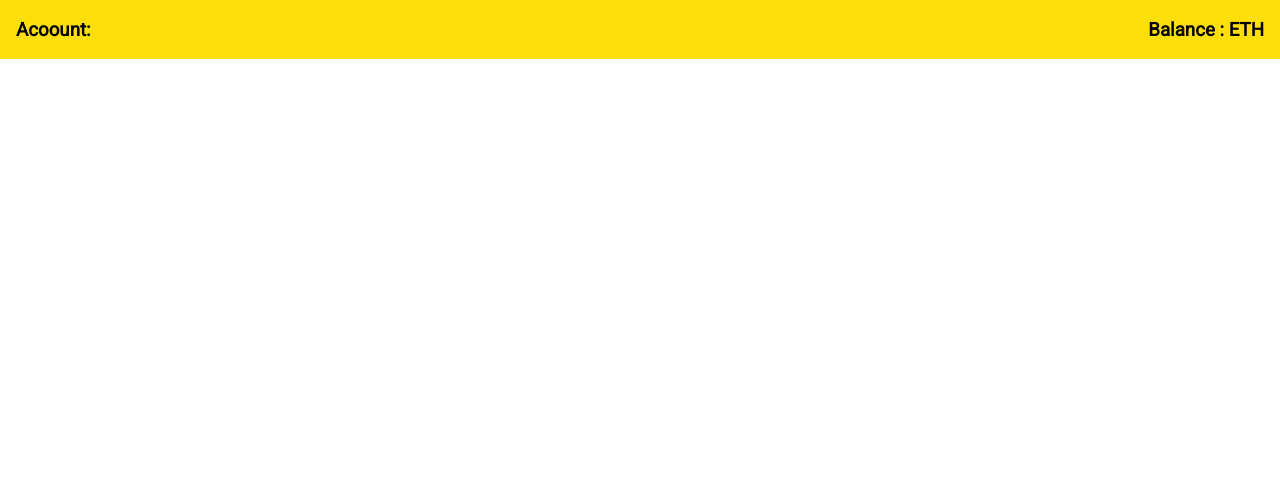
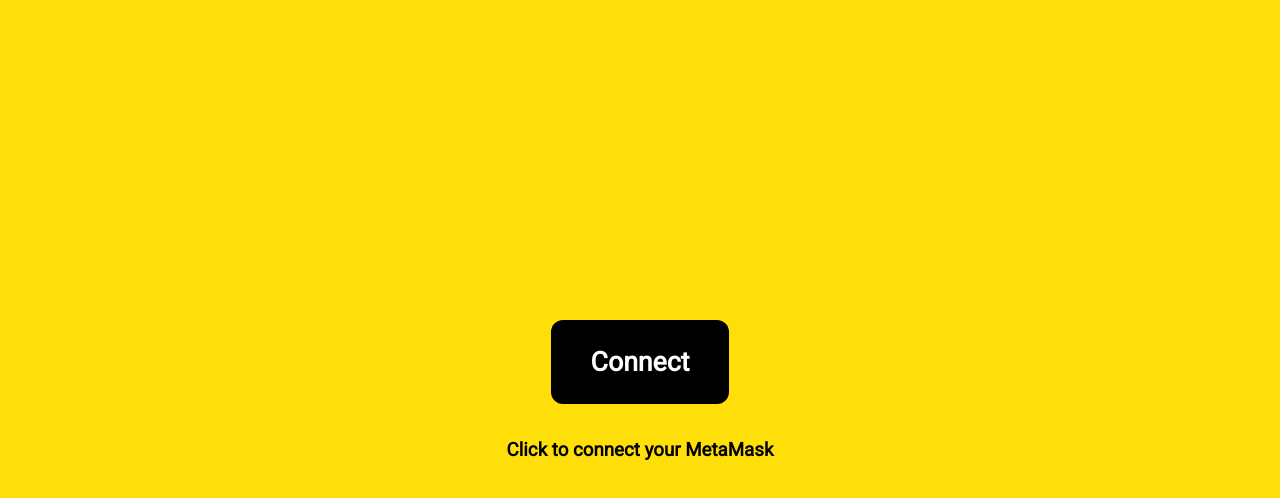
Before and after one commit to maitrakhatri/Fileverse-frontend-assignmnet, a React (Create React App) app: page /account in a window 1280 px wide. Shown: the top 498 px of the page. Built offline with nearby package versions, Linux system fonts and the light colour scheme.

Commit message:
redirect from account if not connected

```diff
--- a/src/App.jsx
+++ b/src/App.jsx
@@ -2,13 +2,17 @@
 import { Account } from "./Account";
 import "./App.css";
 import { Home } from "./Home";
+import { useMetaMask } from "./MetaMaskContext";
 
 function App() {
+
+  const { accountNo } = useMetaMask()
+
   return (
     <div className="App">
       <Routes>
         <Route path="/" element={<Home />} />
-        <Route path="/account" element={<Account />} />
+        <Route path="/account" element={accountNo!==undefined?<Account/> : <Home/> } />
       </Routes>
     </div>
   );
--- a/src/MetaMaskContext.js
+++ b/src/MetaMaskContext.js
@@ -6,7 +6,7 @@
 
 const MetaMaskProvider = ({ children }) => {
 
-    const [accountNo, setAccountNo] = useState();
+    const [accountNo, setAccountNo] = useState(undefined);
     const [balance, setBalance] = useState();
     const [connectStatusMsg, setConnectStatusMsg] = useState(
         "Click to connect your MetaMask"
```
